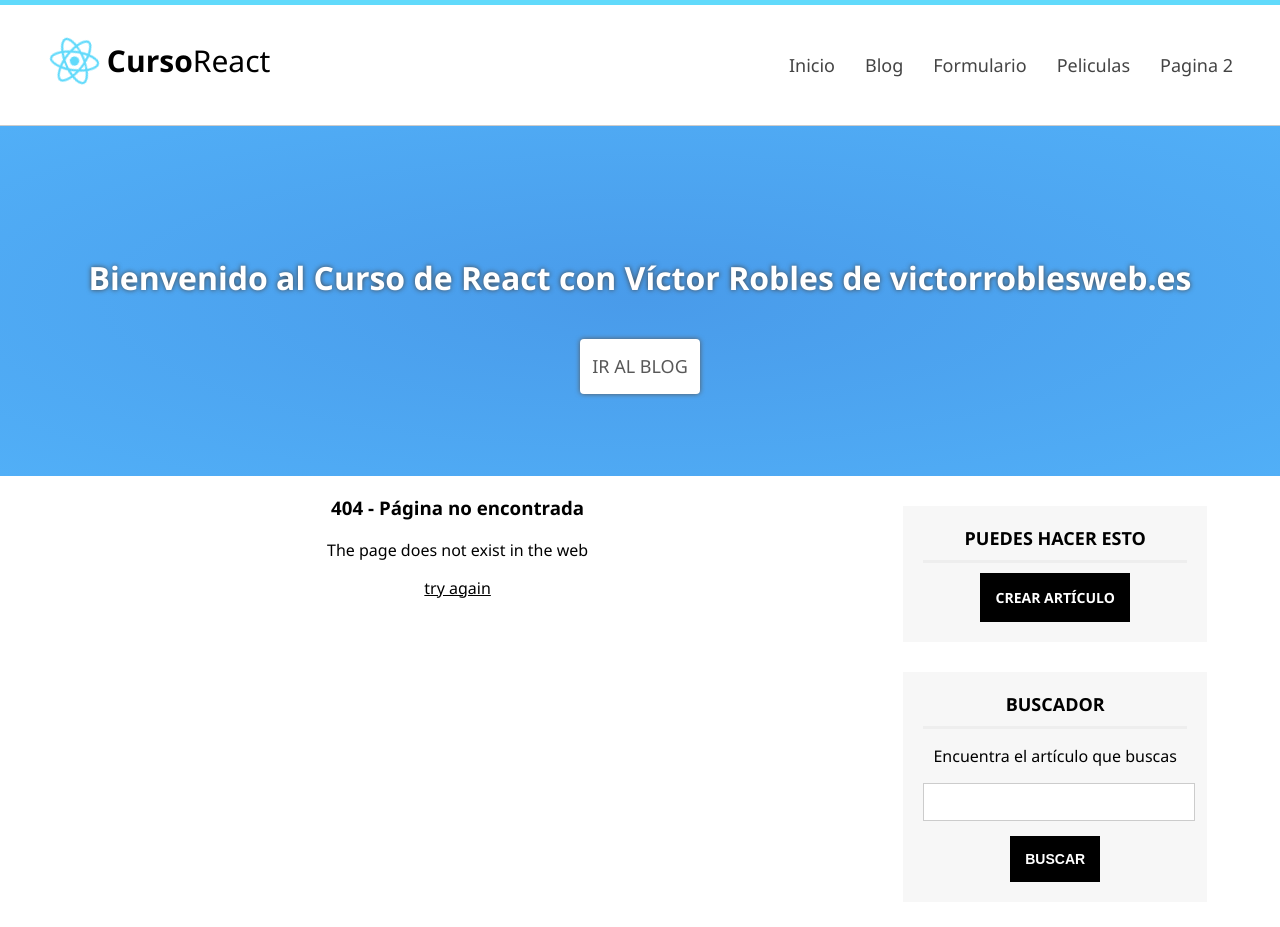
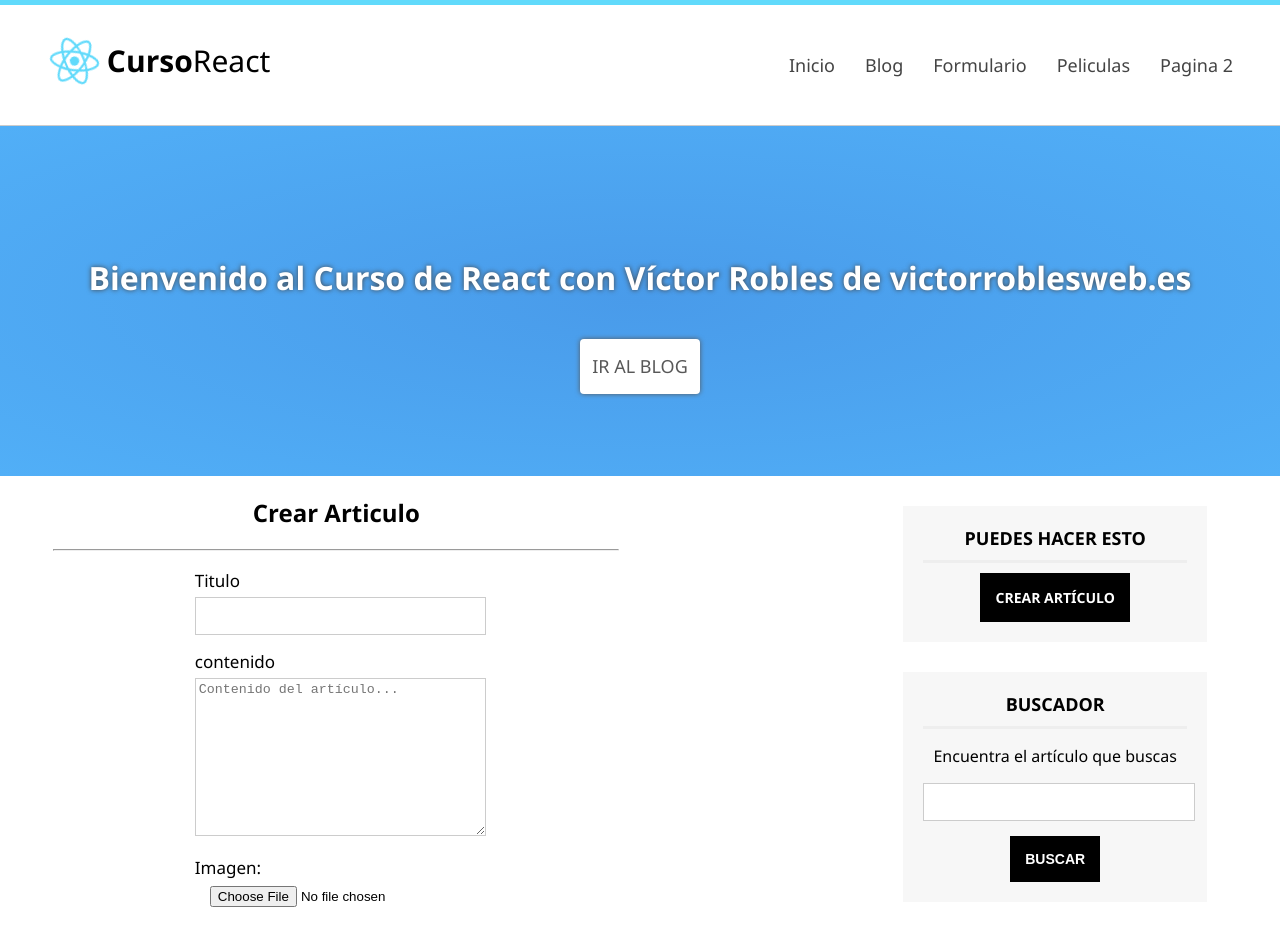
Before and after one commit to jeyber-g21/React-Frontend, a React (Vite) app: page /editar_articulo/1 in a window 1280 px wide. Shown: the top 927 px of the page. Built offline with nearby package versions, Linux system fonts and the light colour scheme; no server answers.

Commit message:
Delete and Update articles

```diff
--- a/src/components/articlebyid.tsx
+++ b/src/components/articlebyid.tsx
@@ -1,10 +1,13 @@
-import { useParams } from "react-router-dom";
+import { useParams, useNavigate } from "react-router-dom";
 import { useState, useEffect } from "react";
 import { formatDistanceToNow } from "date-fns";
 import { es } from "date-fns/locale";
+import Swal from "sweetalert2";
+import { Link } from "react-router-dom";
 
 function ArticleById() {
   const { id } = useParams();
+  const navigate = useNavigate();
 
   type Article = {
     _id: string;
@@ -37,6 +40,35 @@ function ArticleById() {
   }, [id]);
 
   if (!articleDetail) return <p>Cargando artículo...</p>;
+  const handleDelete = async () => {
+    const result = await Swal.fire({
+      title: "¿Estás seguro?",
+      text: "No podrás recuperar este artículo",
+      icon: "warning",
+      showCancelButton: true,
+      confirmButtonColor: "#d33",
+      cancelButtonColor: "#3085d6",
+      confirmButtonText: "Sí, eliminar",
+      cancelButtonText: "Cancelar",
+    });
+
+    if (result.isConfirmed) {
+      try {
+        const res = await fetch(`http://localhost:3000/api/articles/${id}`, {
+          method: "DELETE",
+        });
+
+        if (res.ok) {
+          Swal.fire("Eliminado", "El artículo ha sido eliminado ✅", "success");
+          navigate("/");
+        } else {
+          Swal.fire("Error", "No se pudo eliminar el artículo ❌", "error");
+        }
+      } catch (error) {
+        Swal.fire("Error", "Hubo un problema con el servidor ❌", "error");
+      }
+    }
+  };
   return (
     <>
       <div className="center">
@@ -58,8 +90,16 @@ function ArticleById() {
             </span>
             <p>{articleDetail.content}</p>
             <div className="buttons">
-              <a className="btn btn-warning">Editar</a>
-              <a className="btn btn-danger">Borrar</a>
+              {/* <a className="btn btn-warning">Editar</a> */}
+              <Link
+                className="btn btn-succes"
+                to={`/editar_articulo/${articleDetail._id}`}
+              >
+                Editar
+              </Link>
+              <a onClick={handleDelete} className="btn btn-danger">
+                Borrar
+              </a>
             </div>
             <div className="clearfix"></div>
           </article>
--- /dev/null
+++ b/src/components/editArticle.tsx
@@ -0,0 +1,104 @@
+import { useParams, useNavigate } from "react-router-dom";
+import { useEffect, useState } from "react";
+import Swal from "sweetalert2";
+
+function Edit() {
+  const { id } = useParams<{ id: string }>();
+  const navigate = useNavigate();
+  const [title, setTitle] = useState("");
+  const [content, setContent] = useState("");
+  const [image, setImage] = useState<File | null>(null);
+  useEffect(() => {
+    fetch(`http://localhost:3000/api/articles/${id}`)
+      .then((res) => res.json())
+      .then((data) => {
+        //console.log("DATA es", data);
+        setTitle(data.title);
+        setContent(data.content);
+      })
+      .catch((err) => console.error("Error cargando artículo:", err));
+  }, [id]);
+
+  const handleSubmit = async (e: React.FormEvent) => {
+    e.preventDefault();
+
+    const formData = new FormData();
+    formData.append("title", title);
+    formData.append("content", content);
+    if (image) {
+      formData.append("image", image);
+    }
+    // 🔎 DEBUG: mostrar qué se está enviando
+    for (let [key, value] of formData.entries()) {
+      console.log(key, value);
+    }
+
+    try {
+      const res = await fetch(`http://localhost:3000/api/articles/${id}`, {
+        method: "PUT",
+        body: formData,
+      });
+      const data = await res.json();
+      console.log("Respuesta backend:", data); // 🔎 DEBUG
+
+      if (res.ok) {
+        Swal.fire("✅ Éxito", "Artículo actualizado correctamente", "success");
+        navigate("/"); // Redirigir a la página principal
+      } else {
+        Swal.fire("❌ Error", "No se pudo actualizar el artículo", "error");
+      }
+    } catch (error) {
+      console.error(error);
+      Swal.fire("❌ Error", "Error en la petición", "error");
+    }
+  };
+  return (
+    <>
+      <div className="center">
+        <section id="content">
+          <h2>Crear Articulo</h2>
+          <hr />
+          <form onSubmit={handleSubmit} className="mid-form">
+            <div className="form-group">
+              <label htmlFor="nombre">Titulo</label>
+              <input
+                type="text"
+                id="nombre"
+                value={title}
+                onChange={(e) => setTitle(e.target.value)}
+                required
+              />
+            </div>
+
+            <div className="form-group">
+              <label htmlFor="apellidos">contenido</label>
+              <textarea
+                placeholder="Contenido del artículo..."
+                value={content}
+                onChange={(e) => setContent(e.target.value)}
+                rows={5} // 🔹 controlas el alto del textarea
+                required
+              />
+            </div>
+
+            <div className="form-group">
+              <label>Imagen:</label>
+              <input
+                type="file"
+                accept="image/*"
+                onChange={(e) => setImage(e.target.files?.[0] || null)}
+              />
+            </div>
+
+            <div className="clearfix"></div>
+            <br></br>
+
+            <input type="submit" value="Enviar" className="btn btn-success" />
+          </form>
+        </section>
+      </div>
+    </>
+  );
+}
+
+export default Edit;
--- a/src/routes/appRoutes.tsx
+++ b/src/routes/appRoutes.tsx
@@ -8,12 +8,13 @@ import Formulario from "../components/formulario";
 import Buscador from "../components/buscador";
 import ArticleById from "../components/articlebyid";
 import Create from "../components/createArticle";
+import Edit from "../components/editArticle";
 export default function AppRoutes() {
   return (
     <Routes>
       <Route path="/" element={<Home />} />
       <Route path="/crear_articulo" element={<Create />} />
-
+      <Route path="/editar_articulo/:id" element={<Edit />} />
       <Route path="/:id" element={<ArticleById />} />
       <Route path="/peliculas" element={<Peliculas />} />
       <Route path="/blog/:id" element={<Blog />} />
```
